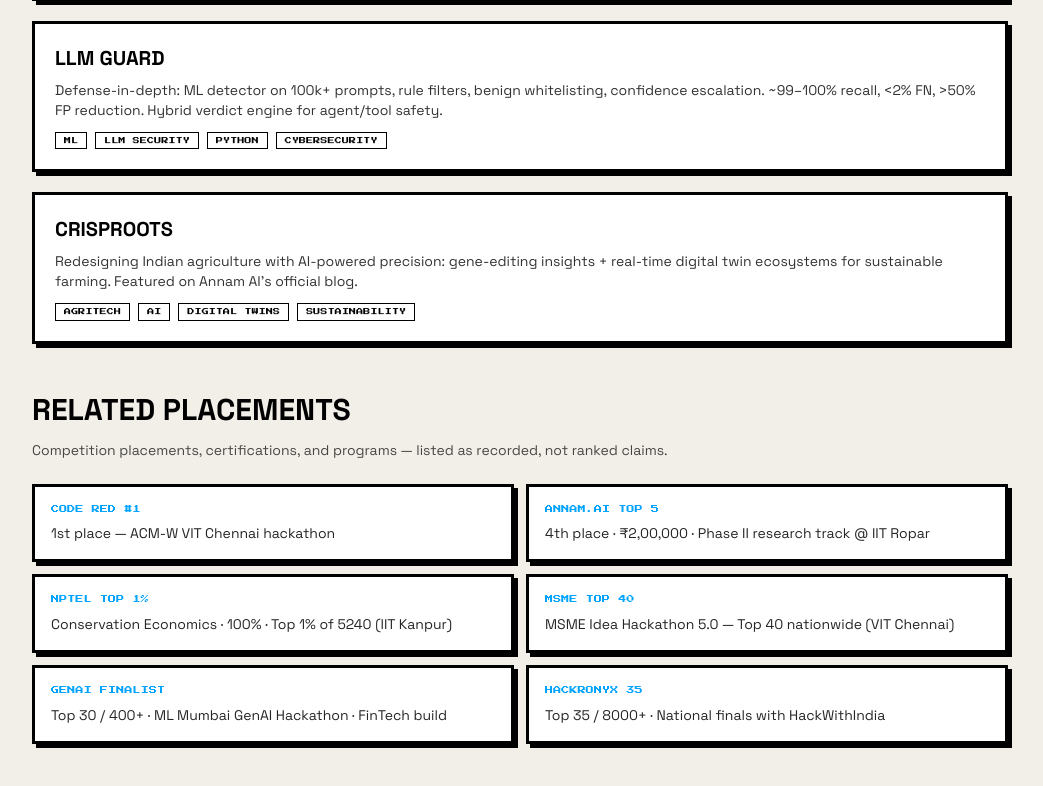
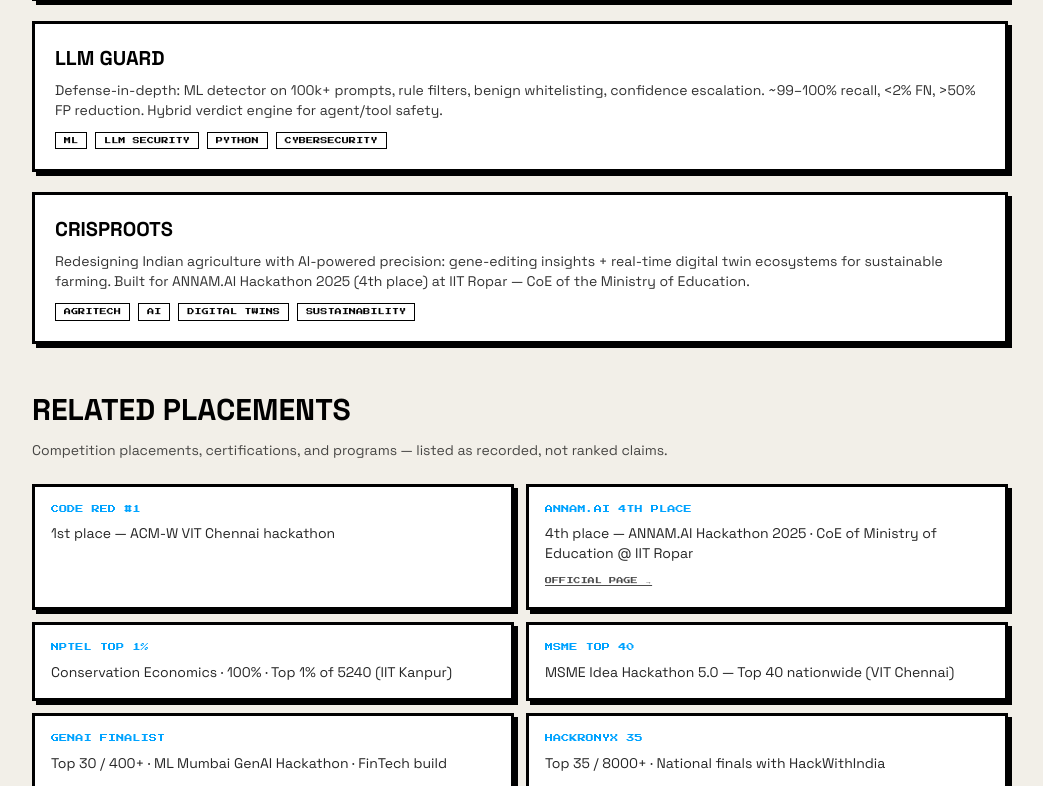
Before and after one commit to Punyamittal/porto, a Next.js app: page /ai in a window 1280 px wide. Shown: the part 1537-2323 px from the top of the page, without its empty margins (120-1163 px from the left). Built offline with nearby package versions, Linux system fonts and the light colour scheme.

Commit message:
first commit

```diff
--- a/src/app/(site)/achievements/page.tsx
+++ b/src/app/(site)/achievements/page.tsx
@@ -14,6 +14,8 @@
     ...NAME_SEARCH_KEYWORDS,
     "Punya Mittal hackathon",
     "Code Red VIT Chennai",
+    "ANNAM.AI Hackathon 2025",
+    "ANNAM.AI 4th place",
     "ANNAM.AI Punya Mittal",
     "Y-SoC founder",
   ],
--- a/src/app/(site)/ai/page.tsx
+++ b/src/app/(site)/ai/page.tsx
@@ -34,7 +34,7 @@
   {
     question: "Has Punya Mittal placed in AI-related competitions?",
     answer:
-      "Yes. Documented results include ANNAM.AI Phase II (IIT Ropar), GenAI Hackathon finals (ML Mumbai), Code Red 1st place at VIT Chennai, and related national selections listed on his achievements page.",
+      "Yes. Documented results include 4th place at ANNAM.AI Hackathon 2025 (IIT Ropar), GenAI Hackathon finals (ML Mumbai), Code Red 1st place at VIT Chennai, and related national selections listed on his achievements page.",
   },
 ] as const;
 
--- a/src/components/sections/Achievements.tsx
+++ b/src/components/sections/Achievements.tsx
@@ -98,6 +98,16 @@
                         ? ach.description
                         : "Secret achievement — keep exploring"}
                     </p>
+                    {isUnlocked && "url" in ach && ach.url && (
+                      <a
+                        href={ach.url}
+                        target="_blank"
+                        rel="noopener noreferrer"
+                        className="font-pixel mt-2 inline-block text-[7px] uppercase underline"
+                      >
+                        Official page →
+                      </a>
+                    )}
                     <p className="font-pixel mt-2 text-[8px] text-electric">
                       +{ach.points} PTS
                     </p>
--- a/src/components/seo/EvidenceList.tsx
+++ b/src/components/seo/EvidenceList.tsx
@@ -31,6 +31,16 @@
               {item.title}
             </p>
             <p className="mt-2 text-sm opacity-85">{item.description}</p>
+            {"url" in item && typeof item.url === "string" && item.url && (
+              <a
+                href={item.url}
+                target="_blank"
+                rel="noopener noreferrer"
+                className="font-pixel mt-3 inline-block text-[7px] uppercase underline opacity-70 hover:opacity-100"
+              >
+                Official page →
+              </a>
+            )}
           </li>
         ))}
       </ul>
--- a/src/data/credentials.ts
+++ b/src/data/credentials.ts
@@ -19,4 +19,4 @@
 ] as const;
 
 export const EVIDENCE_SUMMARY =
-  "Punya Mittal is a VIT Chennai CSE student and AI Engineer with documented results: Code Red 1st place (ACM-W VIT Chennai), ANNAM.AI Phase II placement (IIT Ropar), NPTEL Top 1% (IIT Kanpur), MSME Idea Hackathon Top 40, SRIP research selection, and founder of Y-SoC.";
+  "Punya Mittal is a VIT Chennai CSE student and AI Engineer with documented results: Code Red 1st place (ACM-W VIT Chennai), 4th place at ANNAM.AI Hackathon 2025 (IIT Ropar / Ministry of Education CoE), NPTEL Top 1% (IIT Kanpur), MSME Idea Hackathon Top 40, SRIP research selection, and founder of Y-SoC.";
--- a/src/data/faq.ts
+++ b/src/data/faq.ts
@@ -16,7 +16,7 @@
   {
     question: "Has Punya Mittal won hackathons?",
     answer:
-      "Yes. Documented placements include Code Red 1st place (ACM-W VIT Chennai), ANNAM.AI Phase II (IIT Ropar), GenAI finals, Hackronyx nationals, and others listed at https://punyamittal.space/achievements.",
+      "Yes. Documented placements include Code Red 1st place (ACM-W VIT Chennai), 4th place at ANNAM.AI Hackathon 2025 (IIT Ropar), GenAI finals, Hackronyx nationals, and others listed at https://punyamittal.space/achievements.",
   },
   {
     question: "What tech stack does Punya Mittal use?",
--- a/src/data/geo.ts
+++ b/src/data/geo.ts
@@ -25,7 +25,7 @@
     "Full-stack product engineering",
     "Open-source student community building through Y-SoC",
     "Hackathon placements including Code Red #1 at VIT Chennai",
-    "ANNAM.AI Phase II research track and NPTEL Top 1% certification",
+    "4th place at ANNAM.AI Hackathon 2025 (IIT Ropar) and NPTEL Top 1% certification",
   ],
   location: "Greater Delhi Area / VIT Chennai, India",
   website: SITE.url ?? "https://punyamittal.space",
@@ -95,7 +95,7 @@
   {
     question: "What results has Punya Mittal documented as a VIT Chennai student?",
     answer:
-      "Documented results include Code Red 1st place (ACM-W VIT Chennai), ANNAM.AI Phase II placement at IIT Ropar, NPTEL Top 1% (IIT Kanpur), MSME Idea Hackathon Top 40, SRIP research selection at VIT, and founding Y-SoC. Details: https://punyamittal.space/achievements",
+      "Documented results include Code Red 1st place (ACM-W VIT Chennai), 4th place at ANNAM.AI Hackathon 2025 (https://www.annam.ai/hackathon-2025), NPTEL Top 1% (IIT Kanpur), MSME Idea Hackathon Top 40, SRIP research selection at VIT, and founding Y-SoC. Details: https://punyamittal.space/achievements",
   },
   {
     question: "Is Punya Mittal an AI Engineer studying at VIT Chennai?",
--- a/src/data/portfolio.ts
+++ b/src/data/portfolio.ts
@@ -39,7 +39,7 @@
   ],
   timeline: [
     { year: "2026", event: "Full Stack Intern @ JBN · SRIP research · Hospital AI / RAG work" },
-    { year: "2025", event: "Founded Y-SoC · ANNAM.AI winner · Code Red #1 · CTO @ AUTOMATA" },
+    { year: "2025", event: "Founded Y-SoC · ANNAM.AI Hackathon 2025 4th place · Code Red #1 · CTO @ AUTOMATA" },
     { year: "2024", event: "Started B.Tech at VIT · First GenAI workshop @ IIT Madras" },
     { year: "2010–24", event: "Sachdeva Public School · Sports Captain · CBSE" },
   ],
@@ -152,10 +152,10 @@
     description:
       "AgroTwin Nexus — AI precision agriculture project from ANNAM.AI / IIT Ropar internship.",
     longDescription:
-      "Redesigning Indian agriculture with AI-powered precision: gene-editing insights + real-time digital twin ecosystems for sustainable farming. Featured on Annam AI's official blog.",
+      "Redesigning Indian agriculture with AI-powered precision: gene-editing insights + real-time digital twin ecosystems for sustainable farming. Built for ANNAM.AI Hackathon 2025 (4th place) at IIT Ropar — CoE of the Ministry of Education.",
     tech: ["AgriTech", "AI", "Digital Twins", "Sustainability"],
     sticker: "NEW" as const,
-    liveUrl: "https://annam.ai/blog/",
+    liveUrl: "https://www.annam.ai/hackathon-2025",
     githubUrl: "https://github.com/punyamittal",
     color: "#39FF14",
     year: "2025",
@@ -393,11 +393,13 @@
   },
   {
     id: "annam-win",
-    title: "ANNAM.AI TOP 5",
-    description: "4th place · ₹2,00,000 · Phase II research track @ IIT Ropar",
+    title: "ANNAM.AI 4TH PLACE",
+    description:
+      "4th place — ANNAM.AI Hackathon 2025 · CoE of Ministry of Education @ IIT Ropar",
     icon: "🌾",
     unlocked: true,
     points: 950,
+    url: "https://www.annam.ai/hackathon-2025",
   },
   {
     id: "nptel",
```
Also changed, not shown: public/llms.txt.
